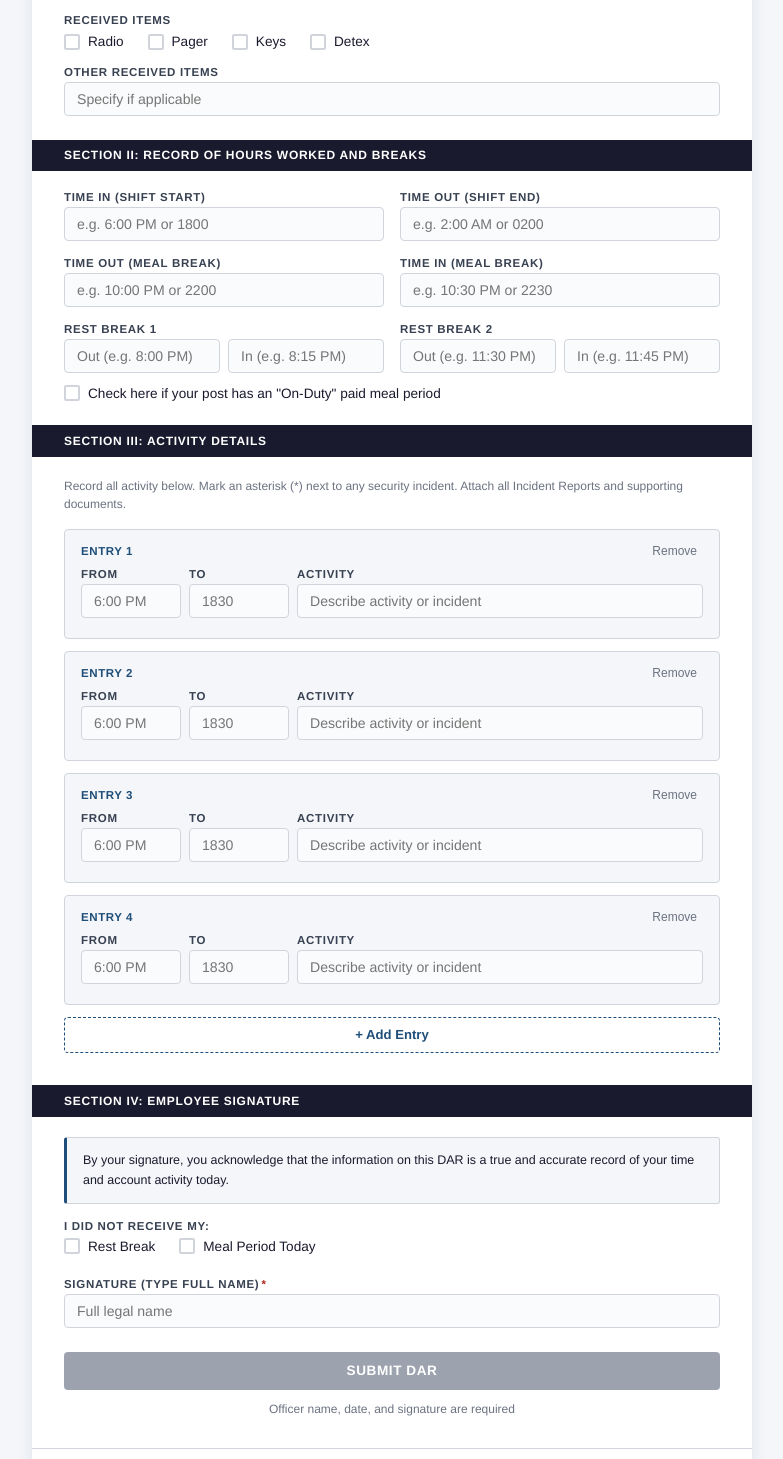
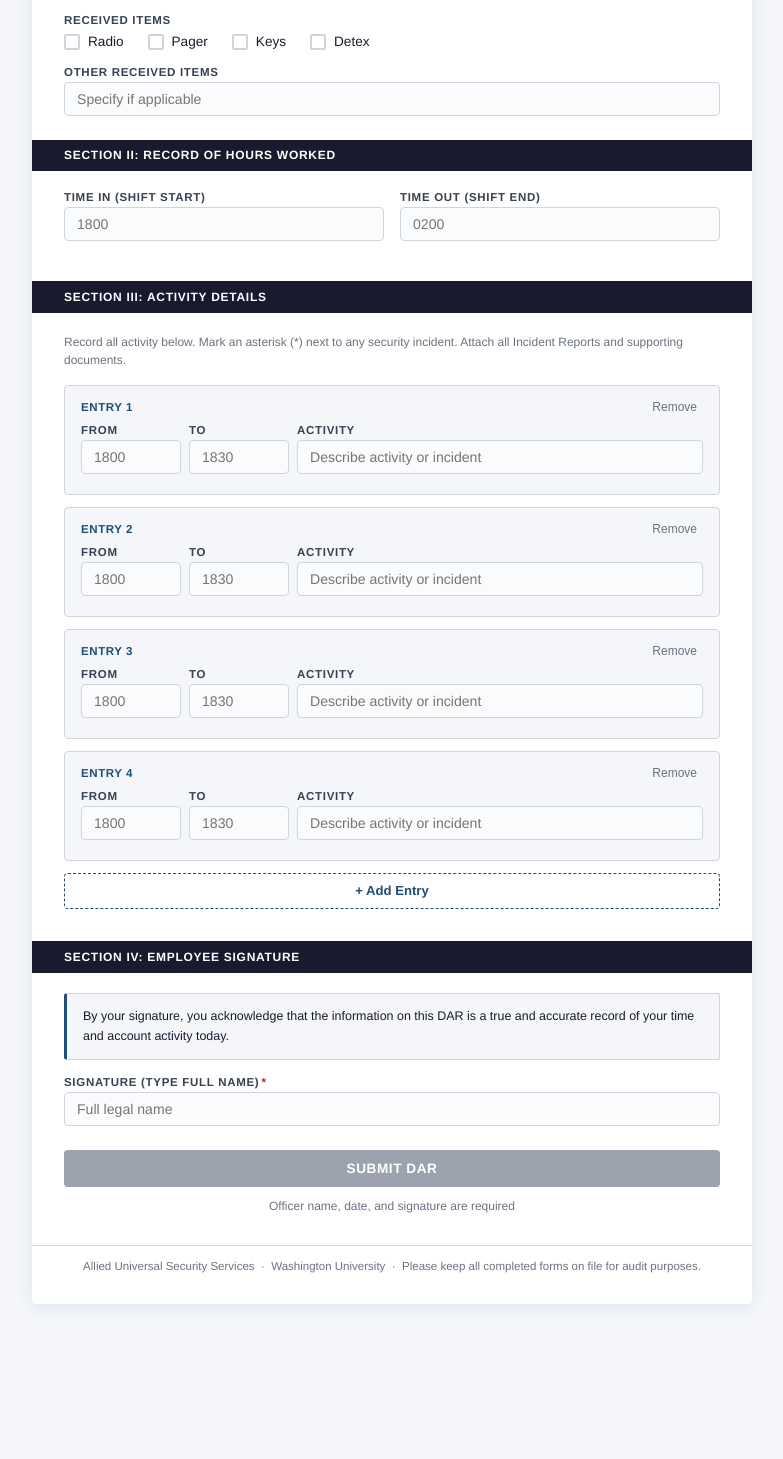
Before and after one commit to granarkillus/dar, a Next.js app: page / in a window 1280 px wide. Shown: the part 366-1825 px from the top of the page, without its empty margins (248-1031 px from the left). After the commit the page ends 1702 px from the top, so only its background shows below. Built offline with nearby package versions, Linux system fonts and the light colour scheme.

Commit message:
Update page.tsx

```diff
--- a/app/page.tsx
+++ b/app/page.tsx
@@ -41,16 +41,6 @@ export default function DARForm() {
     receivedOther: "",
     shiftStart: "",
     shiftEnd: "",
-    mealBreakOut: "",
-    mealBreakIn: "",
-    restBreak1Out: "",
-    restBreak1In: "",
-    restBreak2Out: "",
-    restBreak2In: "",
-    onDutyMeal: false,
-    missedRestBreak: false,
-    missedMealPeriod: false,
-    missedExplanation: "",
     signature: "",
   });
 
@@ -104,22 +94,12 @@ export default function DARForm() {
       scheduled_shift: form.scheduledShift || null,
       shift_start: form.shiftStart || null,
       shift_end: form.shiftEnd || null,
-      meal_break_out: form.mealBreakOut || null,
-      meal_break_in: form.mealBreakIn || null,
-      rest_break_1_out: form.restBreak1Out || null,
-      rest_break_1_in: form.restBreak1In || null,
-      rest_break_2_out: form.restBreak2Out || null,
-      rest_break_2_in: form.restBreak2In || null,
-      on_duty_meal: form.onDutyMeal,
       received_radio: form.receivedRadio,
       received_pager: form.receivedPager,
       received_keys: form.receivedKeys,
       received_detex: form.receivedDetex,
       received_other: form.receivedOther || null,
       activity_log: entries.filter((e) => e.activity.trim()),
-      missed_rest_break: form.missedRestBreak,
-      missed_meal_period: form.missedMealPeriod,
-      missed_explanation: form.missedExplanation || null,
       signature: form.signature,
     }]);
 
@@ -147,16 +127,6 @@ export default function DARForm() {
       receivedOther: "",
       shiftStart: "",
       shiftEnd: "",
-      mealBreakOut: "",
-      mealBreakIn: "",
-      restBreak1Out: "",
-      restBreak1In: "",
-      restBreak2Out: "",
-      restBreak2In: "",
-      onDutyMeal: false,
-      missedRestBreak: false,
-      missedMealPeriod: false,
-      missedExplanation: "",
       signature: "",
     });
     setEntries([
@@ -244,33 +214,12 @@ export default function DARForm() {
             <Field label="Other Received Items" value={form.receivedOther} onChange={set("receivedOther")} placeholder="Specify if applicable" />
           </div>
 
-          <SectionBar label="Section II: Record of Hours Worked and Breaks" />
+          <SectionBar label="Section II: Record of Hours Worked" />
           <div style={{ padding: "1.25rem 2rem 0" }}>
             <Row>
-              <Field label="Time In (shift start)" value={form.shiftStart} onChange={set("shiftStart")} placeholder="e.g. 6:00 PM or 1800" />
-              <Field label="Time Out (shift end)" value={form.shiftEnd} onChange={set("shiftEnd")} placeholder="e.g. 2:00 AM or 0200" />
+              <Field label="Time In (shift start)" value={form.shiftStart} onChange={set("shiftStart")} placeholder="1800" />
+              <Field label="Time Out (shift end)" value={form.shiftEnd} onChange={set("shiftEnd")} placeholder="0200" />
             </Row>
-            <Row>
-              <Field label="Time Out (meal break)" value={form.mealBreakOut} onChange={set("mealBreakOut")} placeholder="e.g. 10:00 PM or 2200" />
-              <Field label="Time In (meal break)" value={form.mealBreakIn} onChange={set("mealBreakIn")} placeholder="e.g. 10:30 PM or 2230" />
-            </Row>
-            <div style={{ display: "flex", gap: "1rem", flexWrap: "wrap", marginBottom: "0.75rem" }}>
-              <div style={{ flex: 1, minWidth: 200 }}>
-                <Label>Rest Break 1</Label>
-                <div style={{ display: "flex", gap: "0.5rem" }}>
-                  <input value={form.restBreak1Out} onChange={set("restBreak1Out")} placeholder="Out (e.g. 8:00 PM)" style={{ ...inputStyle, flex: 1 }} />
-                  <input value={form.restBreak1In} onChange={set("restBreak1In")} placeholder="In (e.g. 8:15 PM)" style={{ ...inputStyle, flex: 1 }} />
-                </div>
-              </div>
-              <div style={{ flex: 1, minWidth: 200 }}>
-                <Label>Rest Break 2</Label>
-                <div style={{ display: "flex", gap: "0.5rem" }}>
-                  <input value={form.restBreak2Out} onChange={set("restBreak2Out")} placeholder="Out (e.g. 11:30 PM)" style={{ ...inputStyle, flex: 1 }} />
-                  <input value={form.restBreak2In} onChange={set("restBreak2In")} placeholder="In (e.g. 11:45 PM)" style={{ ...inputStyle, flex: 1 }} />
-                </div>
-              </div>
-            </div>
-            <CheckboxItem label='Check here if your post has an "On-Duty" paid meal period' checked={form.onDutyMeal} onChange={toggle("onDutyMeal")} />
           </div>
 
           <SectionBar label="Section III: Activity Details" />
@@ -292,7 +241,7 @@ export default function DARForm() {
                 <div style={{ display: "flex", gap: "0.5rem", marginBottom: "0.5rem" }}>
                   <div style={{ width: 100 }}>
                     <Label>From</Label>
-                    <input value={entry.from} onChange={(e) => updateEntry(entry.id, "from", e.target.value)} placeholder="6:00 PM" style={inputStyle} />
+                    <input value={entry.from} onChange={(e) => updateEntry(entry.id, "from", e.target.value)} placeholder="1800" style={inputStyle} />
                   </div>
                   <div style={{ width: 100 }}>
                     <Label>To</Label>
@@ -316,19 +265,6 @@ export default function DARForm() {
             <div style={{ fontSize: "0.78rem", color: TEXT, lineHeight: 1.65, marginBottom: "1rem", background: SOFT_BG, border: `1px solid ${BORDER}`, borderLeft: `3px solid ${NAVY}`, borderRadius: 3, padding: "0.75rem 1rem" }}>
               By your signature, you acknowledge that the information on this DAR is a true and accurate record of your time and account activity today.
             </div>
-            <div style={{ marginBottom: "1rem" }}>
-              <Label>I did not receive my:</Label>
-              <div style={{ display: "flex", gap: "1.5rem", marginTop: "0.4rem", flexWrap: "wrap" }}>
-                <CheckboxItem label="Rest Break" checked={form.missedRestBreak} onChange={toggle("missedRestBreak")} />
-                <CheckboxItem label="Meal Period Today" checked={form.missedMealPeriod} onChange={toggle("missedMealPeriod")} />
-              </div>
-            </div>
-            {(form.missedRestBreak || form.missedMealPeriod) && (
-              <div style={{ marginBottom: "1rem" }}>
-                <Label>Explain:</Label>
-                <textarea value={form.missedExplanation} onChange={set("missedExplanation")} placeholder="Provide explanation..." rows={3} style={{ ...inputStyle, resize: "vertical" as const }} />
-              </div>
-            )}
             <Field label="Signature (type full name)" value={form.signature} onChange={set("signature")} placeholder="Full legal name" required />
             {error && (
               <div style={{ background: "#fef2f2", border: "1px solid #fca5a5", borderRadius: 4, padding: "0.75rem 1rem", fontSize: "0.82rem", color: "#b91c1c", marginBottom: "1rem" }}>
```
